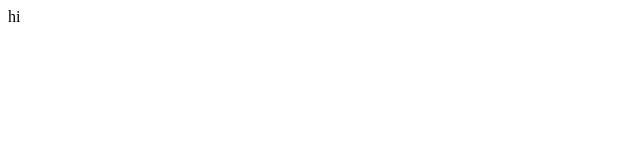
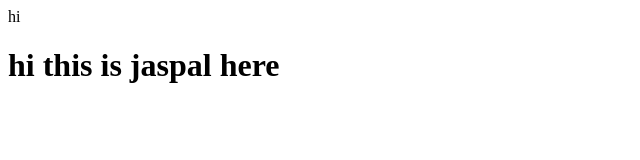
Before and after one commit to jassi210/new-repo, a plain HTML site: page index.html in a window 1280 px wide. Shown: the whole page, without its empty margins (0-640 px from the left). Drawn offline with Linux system fonts and the light colour scheme.

Commit message:
ADDED : h1

```diff
--- a/index.html
+++ b/index.html
@@ -7,6 +7,6 @@ hi
     <title>Document</title>
 </head>
 <body>
-
+<h1>hi this is jaspal here</h1>
 </body>
 </html>
```
